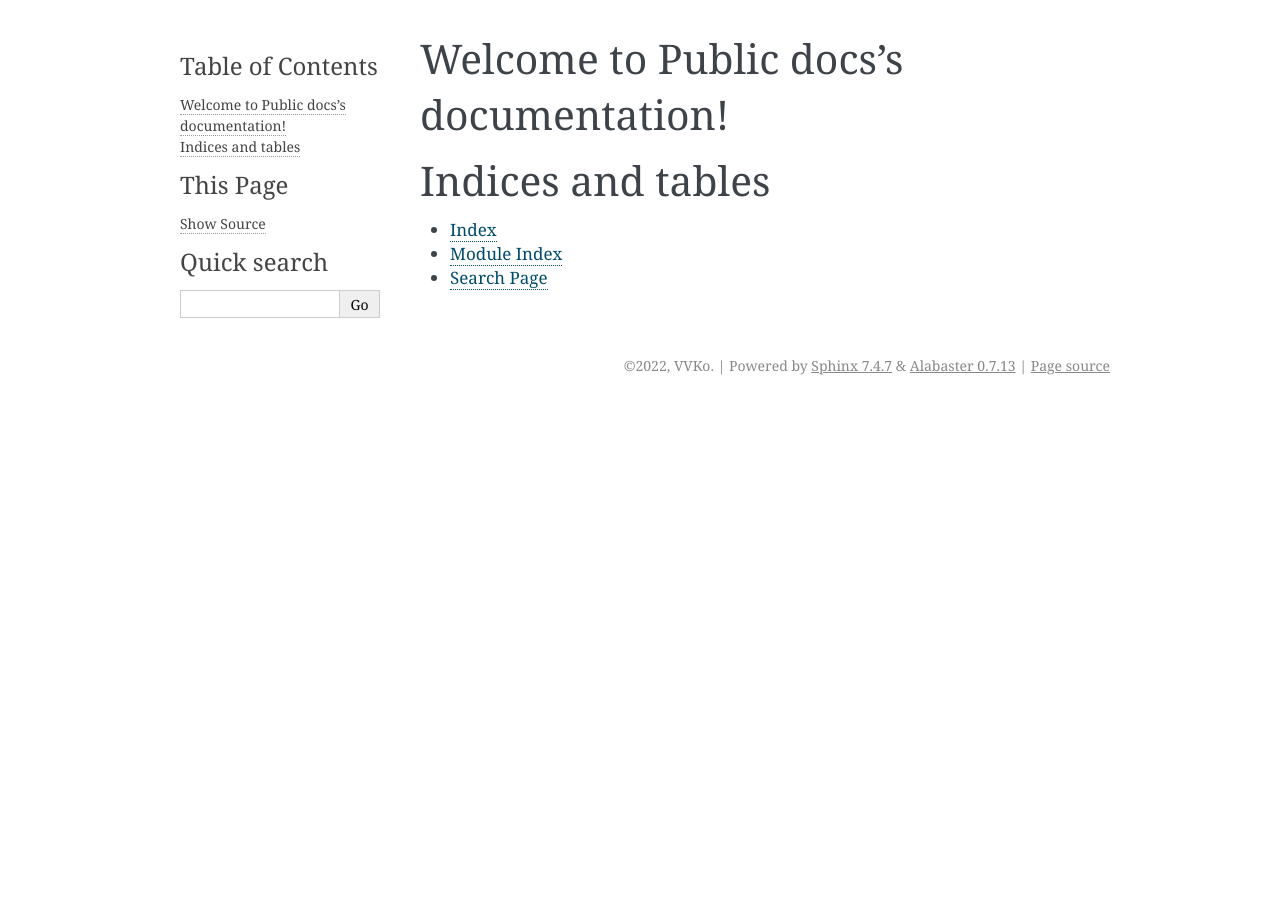
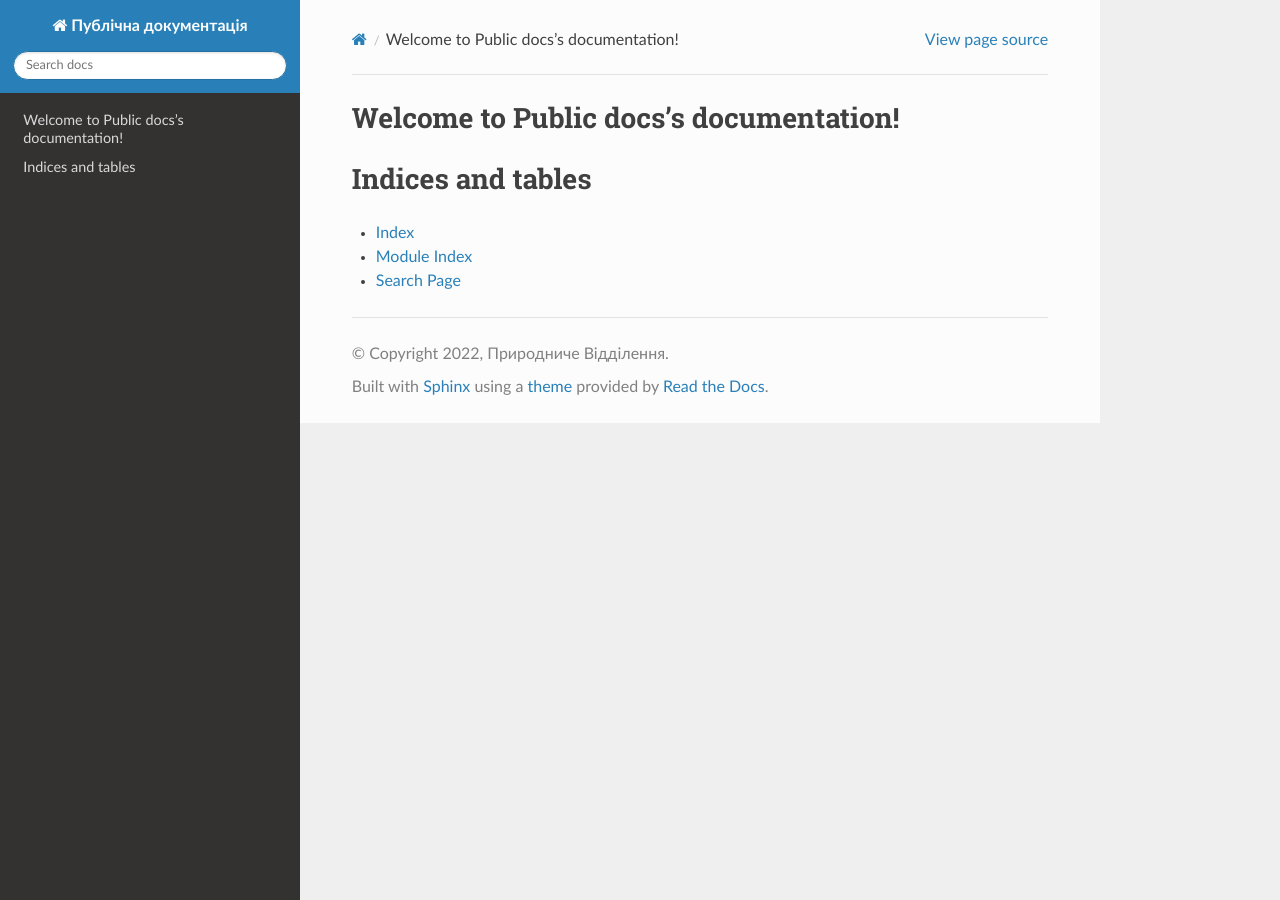
Before and after one commit to nat-dep-clg/nat-dep-clg.github.io, a Sphinx documentation site: the page built from docs/source/index.rst, in a window 1280 px wide. Built offline with Sphinx 7.4.7 and the Read the Docs theme 2.0.0, drawn with Linux system fonts in a browser that asks for light colours.

Commit message:
change theme

```diff
--- a/docs/requirements.txt
+++ b/docs/requirements.txt
@@ -0,0 +1 @@
+sphinx-rtd-theme==1.0.0
--- a/docs/source/conf.py
+++ b/docs/source/conf.py
@@ -17,8 +17,8 @@
 
 # -- Project information -----------------------------------------------------
 
-project = 'Public docs'
-copyright = '2022, VVKo'
+project = 'Публічна документація'
+copyright = '2022, Природниче Відділення'
 author = 'VVKo'
 
 # The full version, including alpha/beta/rc tags
@@ -47,7 +47,7 @@ exclude_patterns = []
 # The theme to use for HTML and HTML Help pages.  See the documentation for
 # a list of builtin themes.
 #
-html_theme = 'alabaster'
+html_theme = 'sphinx_rtd_theme'
 
 # Add any paths that contain custom static files (such as style sheets) here,
 # relative to this directory. They are copied after the builtin static files,
```
